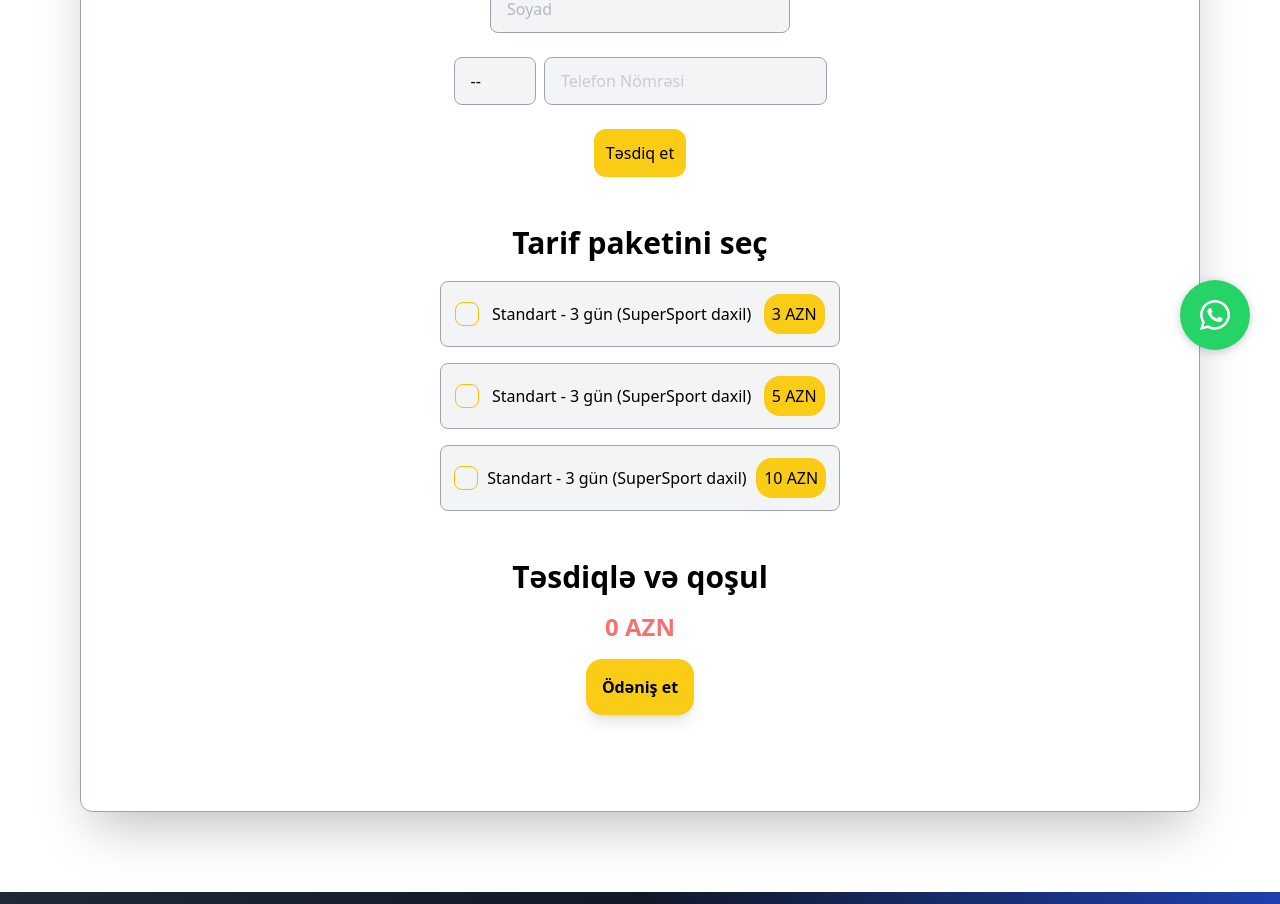
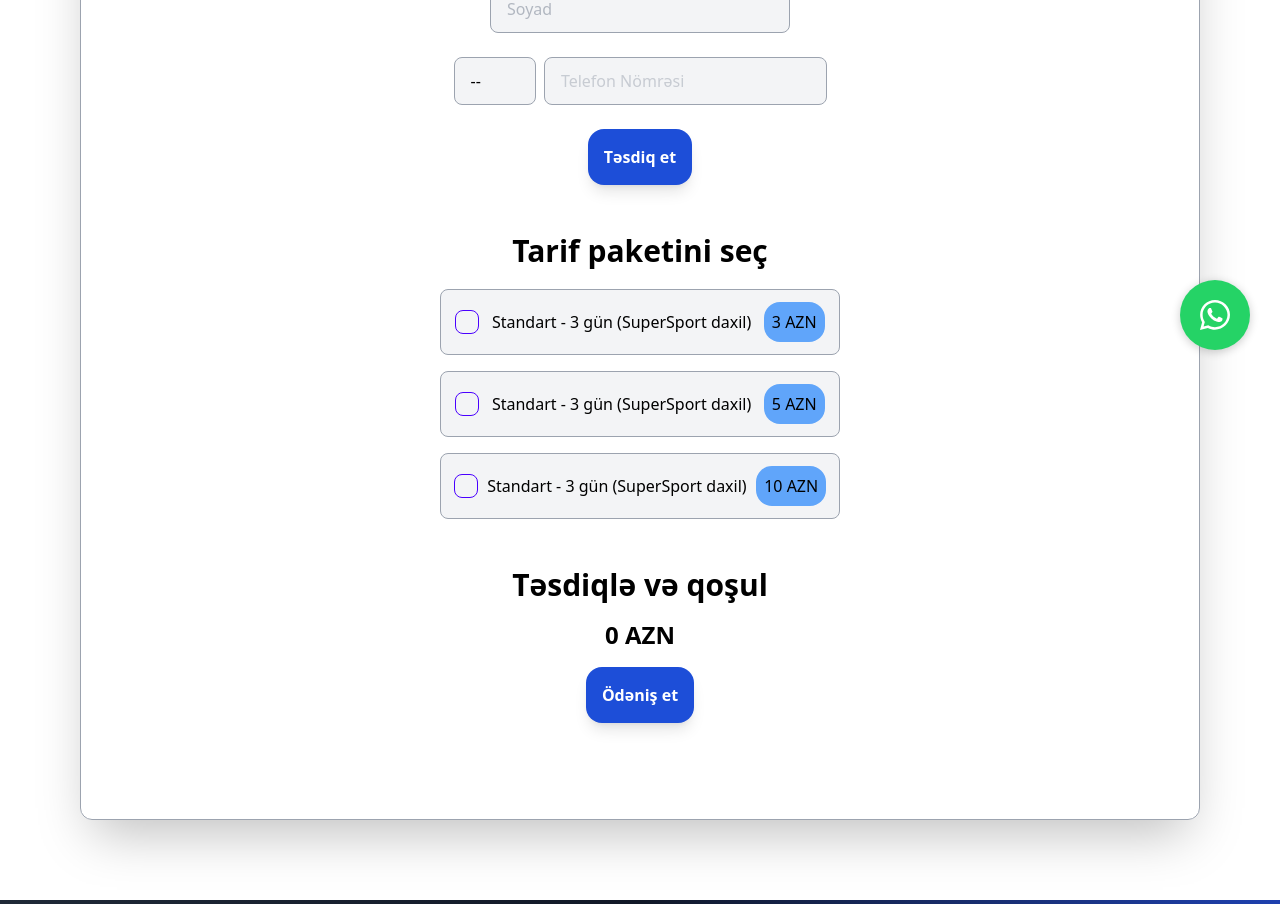
Before and after one commit to bedirlituran/netlika, a Next.js app: page /qosul in a window 1280 px wide. Shown: the part 420-1324 px from the top of the page. Built offline with nearby package versions, Linux system fonts and the light colour scheme.

Commit message:
azad muellim

```diff
--- a/app/qosul/page.jsx
+++ b/app/qosul/page.jsx
@@ -68,9 +68,10 @@ const Page = () => {
               className="input input-bordered placeholder:opacity-75 w-[100px] border-gray-400 bg-gray-100 mr-2"
               defaultValue=""
             >
-              <option value="" disabled hidden>
+              <option value="" className="opacity-75" disabled hidden>
                 --
               </option>
+              <option value="099">010</option>
               <option value="099">099</option>
               <option value="055">055</option>
               <option value="051">051</option>
@@ -84,7 +85,7 @@ const Page = () => {
               className="input input-bordered placeholder:opacity-50 border-gray-400 w-full bg-gray-100"
             />
           </div>
-          <button className="p-3 bg-yellow-400 text-black rounded-xl w-full md:w-auto">
+          <button className="bg-blue-700 font-semibold text-white p-4 rounded-2xl shadow-lg hover:opacity-80 transition-all ">
             Təsdiq et
           </button>
         </div>
@@ -98,49 +99,49 @@ const Page = () => {
           <div className="w-full md:w-[400px] p-3 flex gap-2 items-center justify-around bg-gray-100   border border-gray-400 rounded-lg">
             <input
               type="checkbox"
-              className="checkbox checkbox-warning"
+              className="checkbox checkbox-primary"
               value="3azn"
               onChange={handleCheckboxChange}
               checked={selectedPackage === "3azn"}
             />
             <h1>Standart - 3 gün (SuperSport daxil)</h1>
-            <button className="flex bg-yellow-400 text-black p-2 rounded-2xl">
+            <button className="flex bg-blue-400 text-black p-2 rounded-2xl">
               3 AZN
             </button>
           </div>
           <div className="w-full md:w-[400px] p-3 flex gap-2 items-center justify-around  bg-gray-100  border border-gray-400 rounded-lg">
             <input
               type="checkbox"
-              className="checkbox checkbox-warning"
+              className="checkbox checkbox-primary"
               value="5azn"
               onChange={handleCheckboxChange}
               checked={selectedPackage === "5azn"}
             />
             <h1>Standart - 3 gün (SuperSport daxil)</h1>
-            <button className="flex bg-yellow-400 text-black p-2 rounded-2xl">
+            <button className="flex bg-blue-400 text-black p-2 rounded-2xl">
               5 AZN
             </button>
           </div>
           <div className="w-full md:w-[400px] p-3 flex gap-2 items-center justify-around bg-gray-100  border border-gray-400 rounded-lg">
             <input
               type="checkbox"
-              className="checkbox checkbox-warning"
+              className="checkbox checkbox-primary"
               value="10azn"
               onChange={handleCheckboxChange}
               checked={selectedPackage === "10azn"}
             />
             <h1>Standart - 3 gün (SuperSport daxil)</h1>
-            <button className="flex bg-yellow-400 text-black p-2 rounded-2xl">
+            <button className="flex bg-blue-400 text-black p-2 rounded-2xl">
               10 AZN
             </button>
           </div>
         </div>
         <div className="flex-col text-center space-y-4 mt-8 md:mt-12">
           <h1 className="font-bold text-3xl">Təsdiqlə və qoşul</h1>
-          <p ref={qiymetRef} className="font-bold text-2xl text-red-400">
+          <p ref={qiymetRef} className="font-extrabold text-2xl text-black">
             {price} AZN
           </p>
-          <button className="bg-yellow-400 font-bold text-black p-4 rounded-2xl shadow-lg hover:scale-105 transition-all duration-500">
+          <button className="bg-blue-700 font-bold text-white p-4 rounded-2xl shadow-lg hover:opacity-80 transition-all">
             <a href="https://short.fpay.az/gammanet"> Ödəniş et</a>
           </button>
         </div>
```
